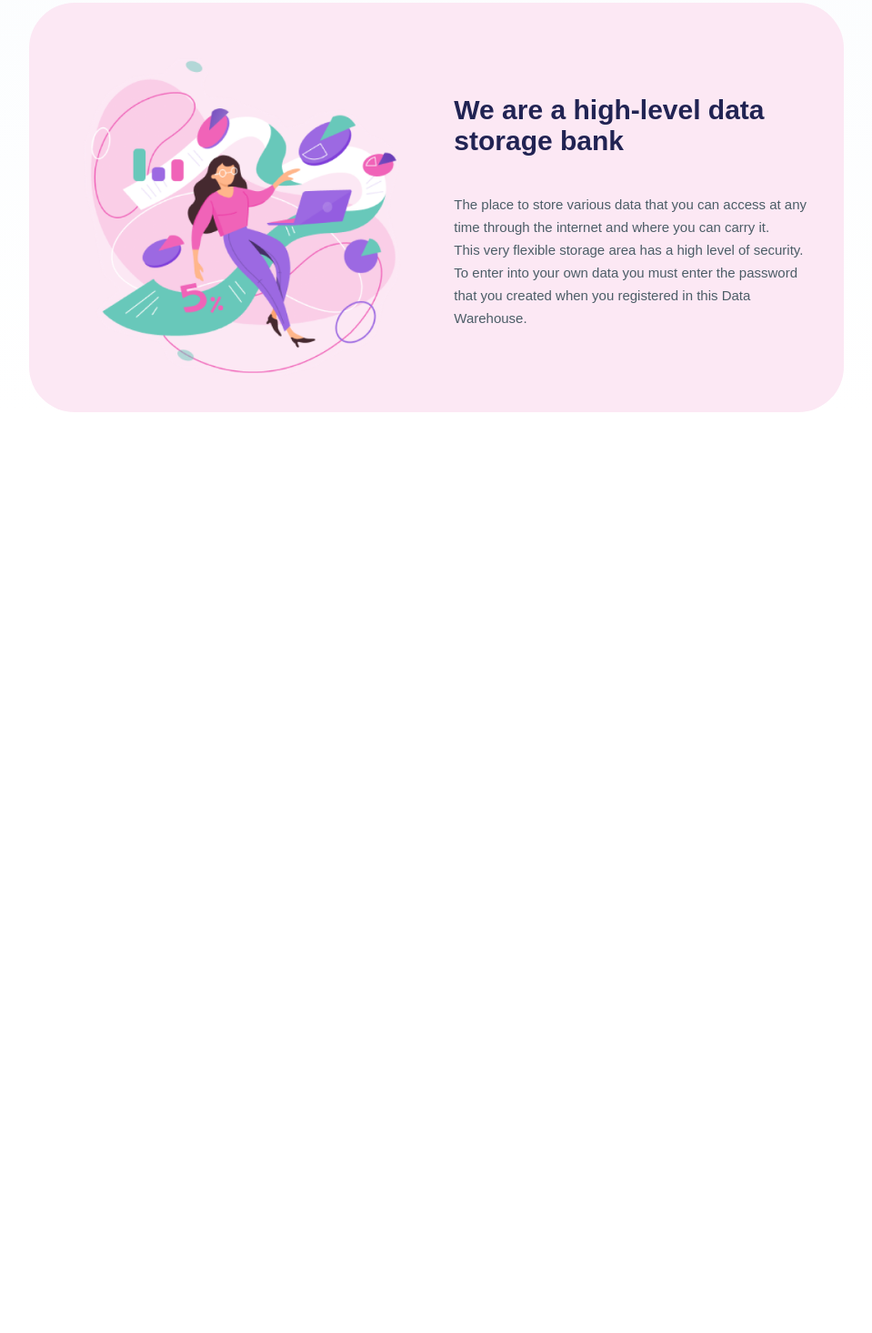
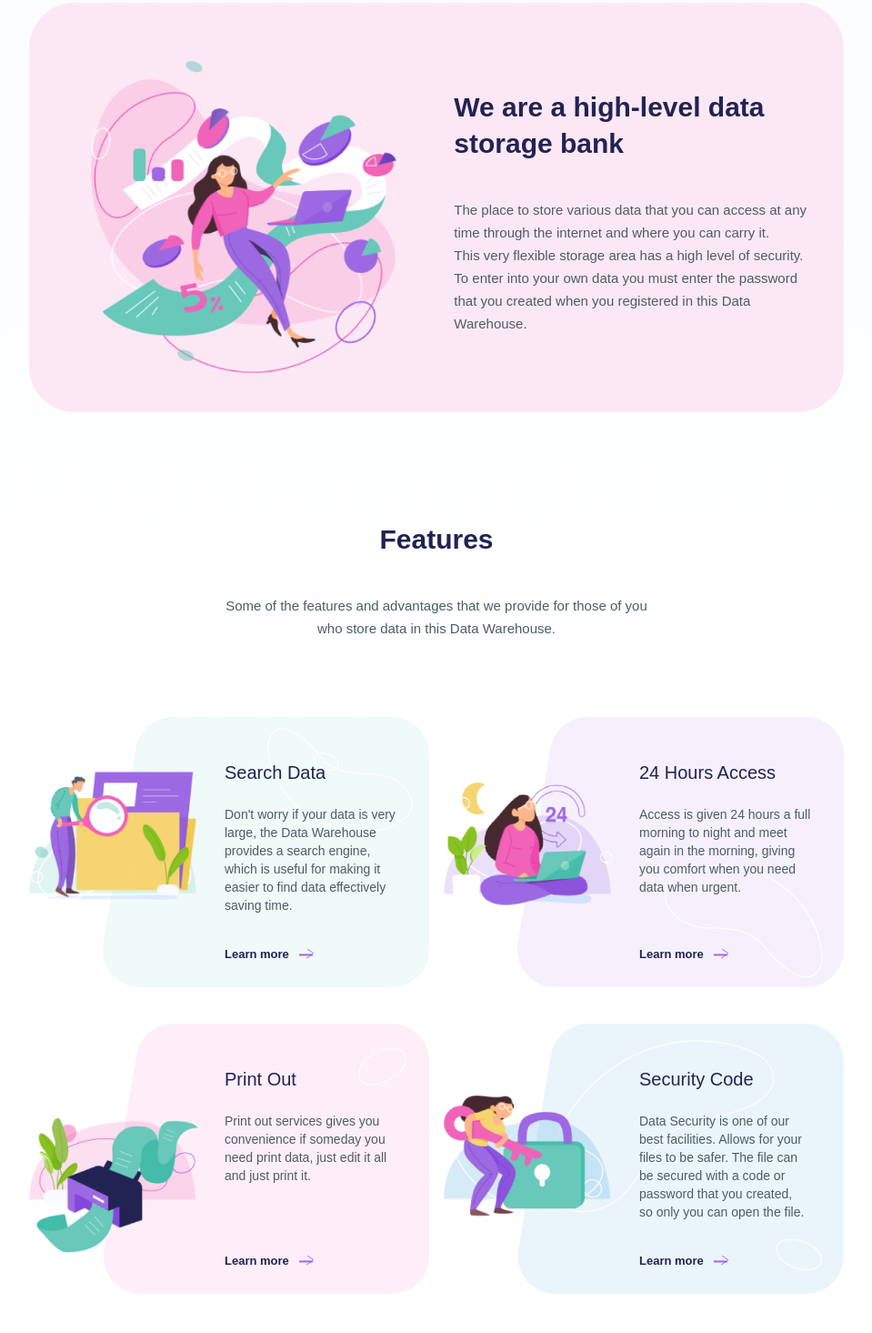
Before and after one commit to dereklouis/clickup-figma, a plain HTML site: page index.html in a window 1280 px wide. Shown: the part 777-2242 px from the top of the page at 91% size, without its empty margins (160-1119 px from the left). Before the commit the page ends 1230 px from the top, so only its background shows below. Drawn offline with Linux system fonts and the light colour scheme.

Commit message:
completed features section

```diff
--- a/index.html
+++ b/index.html
@@ -34,10 +34,54 @@
             <img id="image2" src="image2.png" />
         </div>
         <div id="secondBoxRight">
-            <h2 id="header2">We are a high-level data storage bank</h2>
+            <h2 class="headerSmall">We are a high-level data storage bank</h2>
             <p id="header2Message" class="paragraphText">The place to store various data that you can access at any time through the internet and where you can carry it. <br />This very flexible storage area has a high level of security. To enter into your own data you must enter the password that you created when you registered in this Data Warehouse.</p>
         </div>
     </div>
+    <h2 id="featuresHeader" class="headerSmall">Features</h2>
+    <p id="featuresMessage" class="paragraphText">Some of the features and advantages that we provide for those of you who store data in this Data Warehouse.</p>
+    </div>
+    <div id="featuresWrapper">
+        <div class="featuresRow">
+            <div class="featureImageWrapper">
+                <img id="image3" src="image3.png" />
+                <div class="featureImageColumn">
+                    <h3 class="featureTitle">Search Data</h3>
+                    <p class="featureMessage">Don't worry if your data is very large, the Data Warehouse provides a search engine, which is useful for making it easier to find data effectively saving time.</p>
+                    <button class="featureButton">Learn more <span class="shaftSmall">|</span><span class="arrowHead1Small">_</span>
+                        <span class="arrowHead2Small">_</span></button>
+                </div>
+            </div>
+            <div class="featureImageWrapper">
+                <img id="image4" src="image4.png" />
+                <div class="featureImageColumn">
+                    <h3 class="featureTitle">24 Hours Access</h3>
+                    <p class="featureMessage">Access is given 24 hours a full morning to night and meet again in the morning, giving you comfort when you need data when urgent.</p>
+                    <button class="featureButton">Learn more <span class="shaftSmall">|</span><span class="arrowHead1Small">_</span>
+                        <span class="arrowHead2Small">_</span></button>
+                </div>
+            </div>
+        </div>
+        <div class="featuresRow">
+            <div class="featureImageWrapper">
+                <img id="image5" src="image5.png" />
+                <div class="featureImageColumn">
+                    <h3 class="featureTitle">Print Out</h3>
+                    <p class="featureMessage">Print out services gives you convenience if someday you need print data, just edit it all and just print it.</p>
+                    <button class="featureButton">Learn more <span class="shaftSmall">|</span><span class="arrowHead1Small">_</span>
+                        <span class="arrowHead2Small">_</span></button>
+                </div>
+            </div>
+            <div class="featureImageWrapper">
+                <img id="image6" src="image6.png" />
+                <div class="featureImageColumn">
+                    <h3 class="featureTitle">Security Code</h3>
+                    <p class="featureMessage">Data Security is one of our best facilities. Allows for your files to be safer. The file can be secured with a code or password that you created, <br />so only you can open the file.</p>
+                    <button class="featureButton">Learn more <span class="shaftSmall">|</span><span class="arrowHead1Small">_</span>
+                        <span class="arrowHead2Small">_</span></button>
+                </div>
+            </div>
+        </div>
     </div>
 </body>
 </html>
--- a/style.css
+++ b/style.css
@@ -3,6 +3,15 @@ body {
   margin: 0;
   width: 100%;
   font-family: Arial, Helvetica, sans-serif;
+}
+
+button {
+  transition-duration: 0.5s;
+  cursor: pointer;
+}
+
+button:hover {
+  transform: scale(1.02);
 }
 
 #masterWrapper {
@@ -135,11 +144,6 @@ body {
   width: 140px;
   height: 45px;
   cursor: pointer;
-  transition-duration: 0.5s;
-}
-
-.learnMoreButton:hover {
-  transform: scale(1.02);
 }
 
 #LMButton1 {
@@ -161,7 +165,7 @@ body {
   max-width: 1300px;
   height: 450px;
   border-radius: 50px;
-  margin: 130px 0px 0px 15vw;
+  margin: 130px 0px 80px 15vw;
   display: flex;
   justify-content: space-evenly;
 }
@@ -188,7 +192,118 @@ body {
   justify-content: center;
 }
 
-#header2 {
+.headerSmall {
   color: #212353;
   font-size: 30px;
+  line-height: 40px;
 }
+
+#featuresHeader {
+  margin: 40px auto;
+}
+
+#featuresMessage {
+  margin: 0px auto 85px auto;
+  width: 490px;
+  text-align: center;
+}
+
+#featuresWrapper {
+  width: 70%;
+  max-width: 1300px;
+  margin: 0px 0px 80px 15vw;
+  display: flex;
+  flex-direction: column;
+}
+
+.featuresRow {
+  display: flex;
+  width: 100%;
+  justify-content: space-between;
+  margin: 0px 0px 40px 0px;
+}
+
+.featureImageWrapper {
+  width: 440px;
+  height: 297px;
+}
+
+.featureImageColumn {
+  position: absolute;
+  width: 190px;
+  height: 220px;
+  display: flex;
+  flex-direction: column;
+  transform: translate(215px, 50px);
+}
+
+.featureTitle {
+  color: #212353;
+  font-weight: 400;
+  margin: 0px 0px 10px 0px;
+  font-size: 20px;
+}
+
+.featureMessage {
+  color: #4c5d67;
+  font-size: 14px;
+  line-height: 20px;
+}
+
+.featureButton {
+  color: #212353;
+  border: none;
+  width: fit-content;
+  padding: 0px 32px 2px 0px;
+  cursor: pointer;
+  font-size: 13px;
+  background-color: transparent;
+  margin: auto 0px 0px 0px;
+  font-weight: 600;
+}
+
+.featureButton:hover {
+  transform: scale(1.1);
+}
+
+.shaftSmall {
+  position: absolute;
+  transform: translate(17.5px, 1px) scale(1.2) rotate(90deg);
+  color: #9c69e2;
+}
+
+.arrowHead1Small {
+  position: absolute;
+  color: #9c69e2;
+  transform: translate(22px, -13px) scale(1, 1.8) rotate(20deg);
+}
+
+.arrowHead2Small {
+  position: absolute;
+  color: #9c69e2;
+  transform: translate(17px, -7.5px) scale(1, 1.8) rotate(-20deg);
+}
+
+#image3 {
+  position: absolute;
+  width: 440px;
+  height: auto;
+}
+
+#image4 {
+  position: absolute;
+  width: 440px;
+  height: auto;
+}
+
+#image5 {
+  position: absolute;
+  width: 440px;
+  height: auto;
+}
+
+#image6 {
+  position: absolute;
+  width: 440px;
+  height: auto;
+}
```
Also changed, not shown: image3.png (added), image4.png (added), image5.png (added), image6.png (added).
